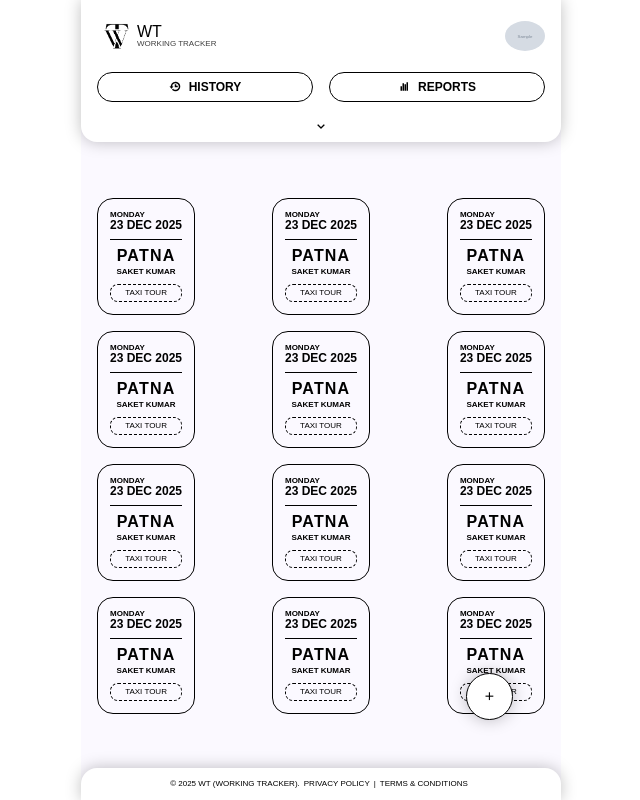
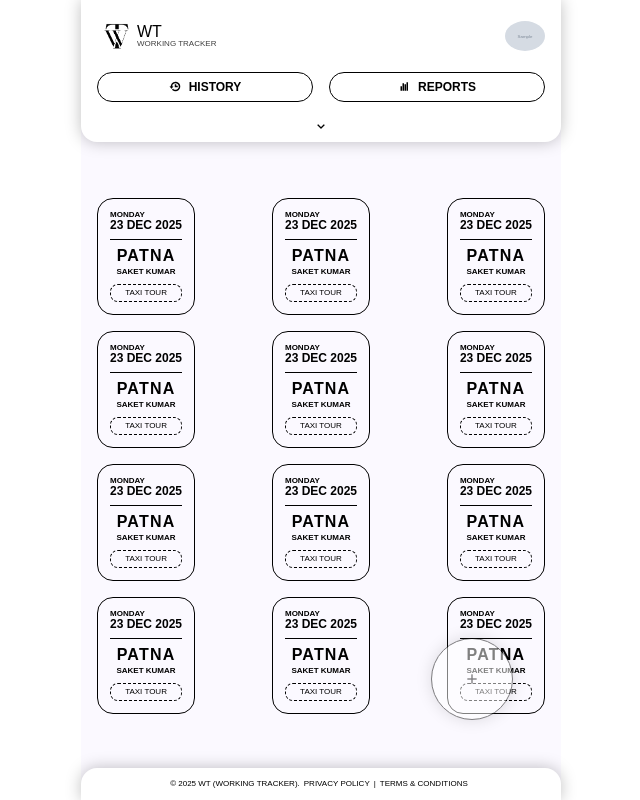
Before and after one commit to code-hamster-rohit/WORKING_TRACKER, a Flask app: template templates/dashboard.html in a window 1280 px wide. Shown: the whole page, without its empty margins (319-959 px from the left). Run offline with Flask 3, Linux system fonts and the light colour scheme; the template is opened without the code that fills it: most values are stand-ins (such as "Sample title", 1, 10 or a date in 2020); grey boxes marked "Sample" are stand-in pictures; some libraries are stand-ins or nearby versions.

Commit message:
Add files via upload

```diff
--- a/static/css/dashboard.css
+++ b/static/css/dashboard.css
@@ -439,18 +439,23 @@ body {
     justify-content: center;
     align-items: center;
     box-sizing: border-box;
-    padding: 1rem;
+    padding: 2rem;
     background: rgba(255, 255, 255, 1);
     border-radius: 50%;
     border: 1px solid rgba(0, 0, 0, 1);
     box-shadow: 0 0 1rem rgba(0, 0, 0, 0.25);
     transition: all 0.3s ease-in-out;
     cursor: pointer;
+    opacity: 0.5;
+    font-size: 1rem;
+    line-height: 1rem;
+    font-weight: 700;
 }
 
 .add-btn:hover {
     background: rgba(0, 0, 0, 1);
     color: rgba(255, 255, 255, 1);
+    opacity: 1;
 }
 
 .footer {
```
